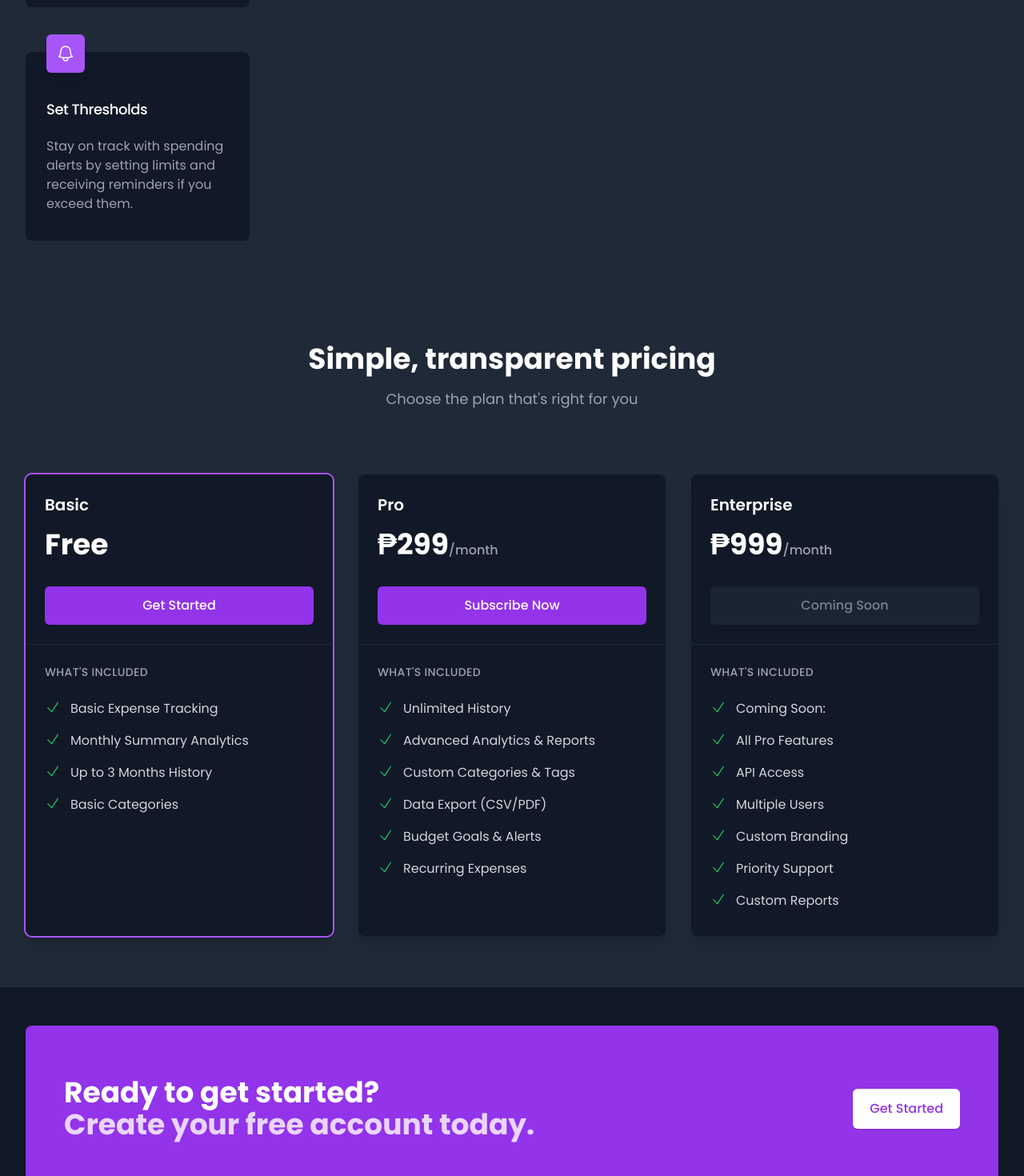
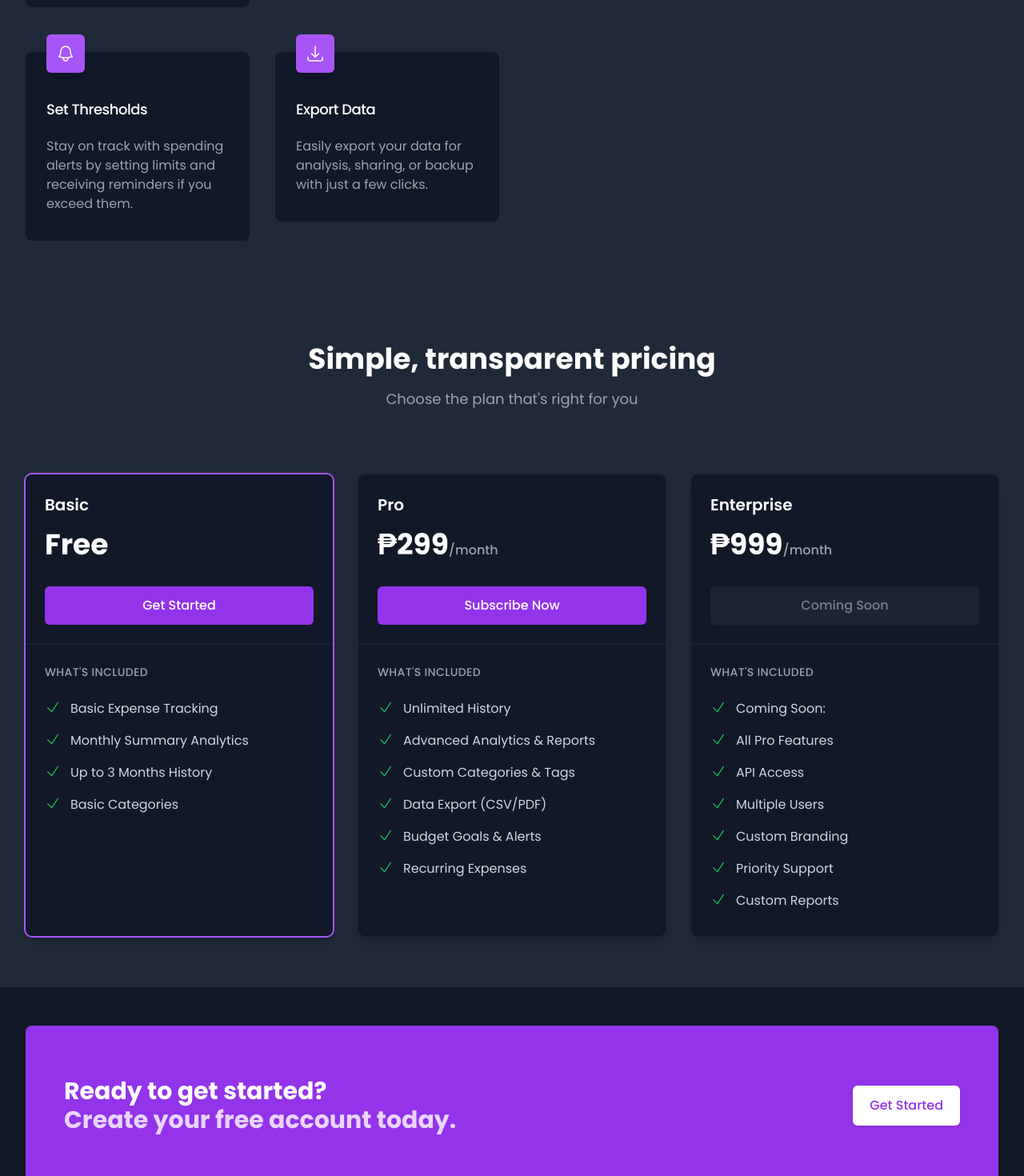
Before and after one commit to noturnachs/MoneyUP, a React (Create React App) app in the folder FRONT/: page / in a window 1280 px wide. Shown: the part 2260-3730 px from the top of the page at 80% size. Built offline with nearby package versions, Linux system fonts and the light colour scheme; what ldrs would draw is missing.

Commit message:
Update Landing.jsx

```diff
--- a/FRONT/src/pages/Landing.jsx
+++ b/FRONT/src/pages/Landing.jsx
@@ -6,6 +6,7 @@ import {
   ChartPieIcon,
   ArrowTrendingUpIcon,
   BellIcon,
+  ArrowDownTrayIcon,
 } from "@heroicons/react/24/outline";
 import { useState, useEffect, useRef } from "react";
 import { motion, useAnimation, useScroll, useInView } from "framer-motion";
@@ -87,6 +88,12 @@ const Landing = () => {
       title: "Set Thresholds",
       description:
         "Stay on track with spending alerts by setting limits and receiving reminders if you exceed them.",
+    },
+    {
+      icon: ArrowDownTrayIcon,
+      title: "Export Data",
+      description:
+        "Easily export your data for analysis, sharing, or backup with just a few clicks.",
     },
   ];
 
@@ -657,7 +664,7 @@ const Landing = () => {
           >
             <div className="px-4 py-8 sm:px-12 sm:py-16 space-y-6 sm:space-y-0 lg:flex lg:items-center lg:justify-between">
               <div className="text-center lg:text-left">
-                <h2 className="text-2xl sm:text-3xl font-extrabold text-white sm:text-4xl">
+                <h2 className="text-2xl sm:text-3xl font-extrabold text-white ">
                   {user ? (
                     <span className="block">Welcome back!</span>
                   ) : (
```
